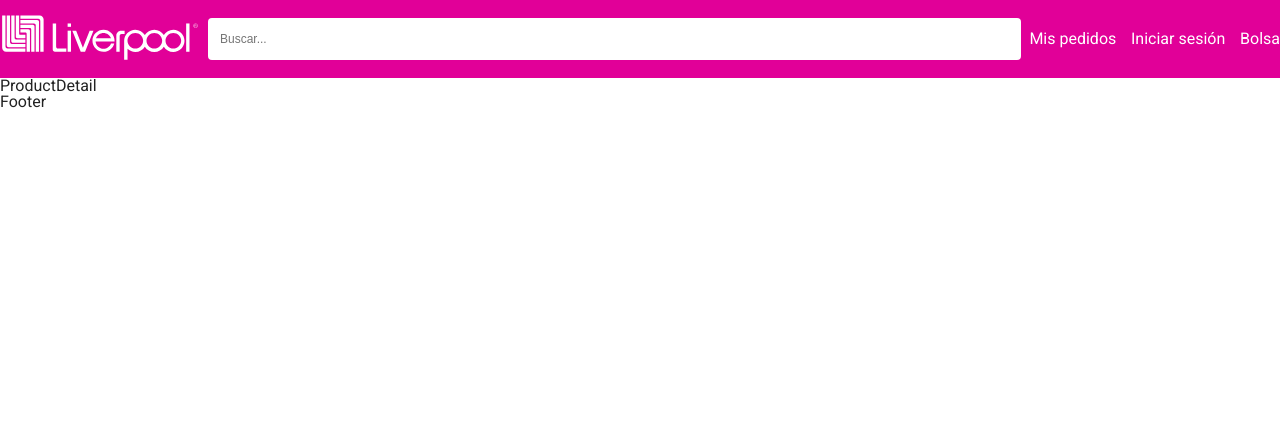
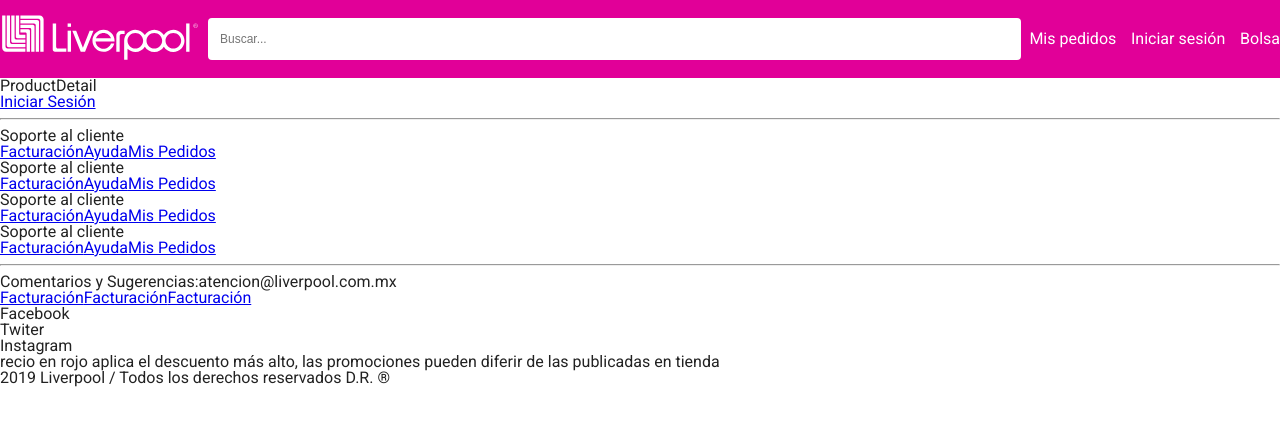
Before and after one commit to carloscndev/Lv-FrontEnd, a React (Create React App) app: page / in a window 1280 px wide. Shown: the top 426 px of the page. Built offline with nearby package versions, Linux system fonts and the light colour scheme.

Commit message:
updated: footer v1

```diff
--- a/src/components/presentacional/Footer/index.js
+++ b/src/components/presentacional/Footer/index.js
@@ -3,7 +3,56 @@
 
 const Footer = () => (
   <footer>
-    Footer
+    <div className='first-section'>
+      <div>
+        <a href='/#'>Iniciar Sesión</a>
+        <hr />
+        <div className='info-container'>
+          <div className='section'>
+            <h6>Soporte al cliente</h6>
+            <a href='/#'>Facturación</a>
+            <a href='/#'>Ayuda</a>
+            <a href='/#'>Mis Pedidos</a>
+          </div>
+          <div className='section'>
+            <h6>Soporte al cliente</h6>
+            <a href='/#'>Facturación</a>
+            <a href='/#'>Ayuda</a>
+            <a href='/#'>Mis Pedidos</a>
+          </div>
+          <div className='section'>
+            <h6>Soporte al cliente</h6>
+            <a href='/#'>Facturación</a>
+            <a href='/#'>Ayuda</a>
+            <a href='/#'>Mis Pedidos</a>
+          </div>
+          <div className='section'>
+            <h6>Soporte al cliente</h6>
+            <a href='/#'>Facturación</a>
+            <a href='/#'>Ayuda</a>
+            <a href='/#'>Mis Pedidos</a>
+          </div>
+        </div>
+        <hr />
+        <div className='social'>
+          <div>Comentarios y Sugerencias:atencion@liverpool.com.mx</div>
+          <div>
+            <a href='/#'>Facturación</a>
+            <a href='/#'>Facturación</a>
+            <a href='/#'>Facturación</a>
+          </div>
+          <div className='social-icons'>
+            <div>Facebook</div>
+            <div>Twiter</div>
+            <div>Instagram</div>
+          </div>
+        </div>
+      </div>
+    </div>
+    <div className='second-section'>
+      <div>recio en rojo aplica el descuento más alto, las promociones pueden diferir de las publicadas en tienda</div>
+      <div>2019 Liverpool / Todos los derechos reservados D.R. ®</div>
+    </div>
   </footer>
 )
 
```
